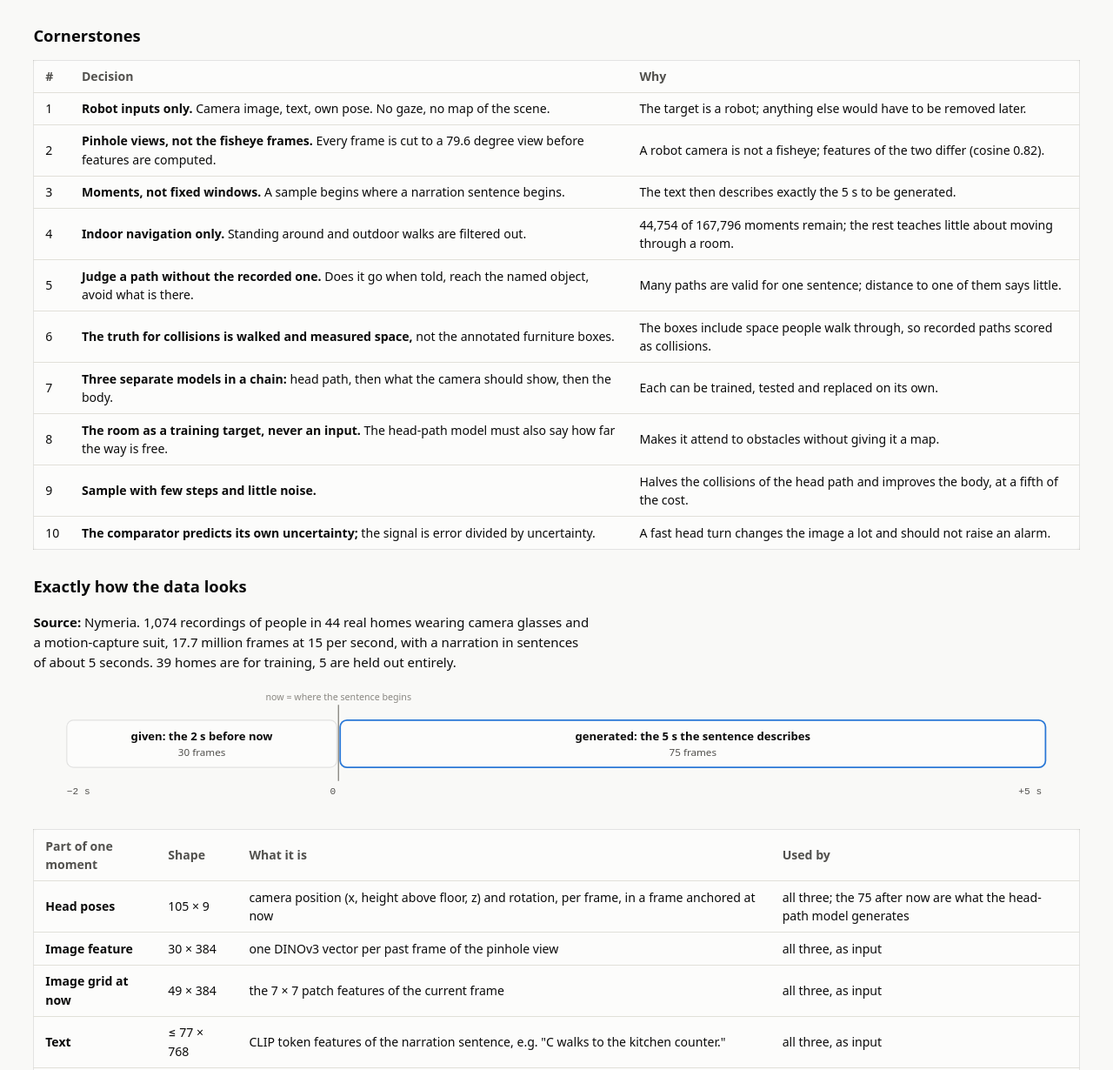
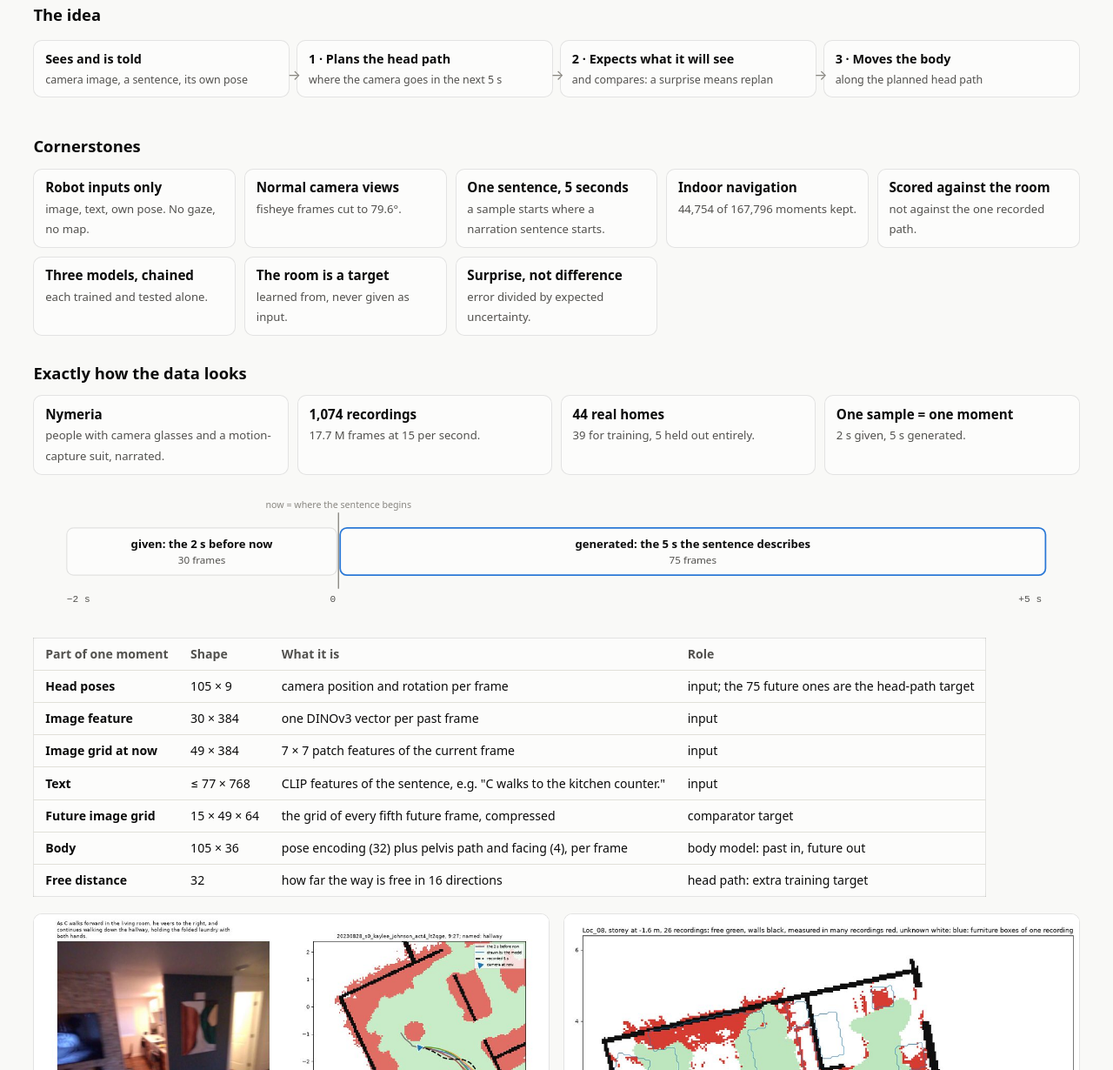
Before and after one commit to ernaz100/gray, a plain HTML site: page docs/index.html in a window 1280 px wide. Shown: the part 364-1594 px from the top of the page at 87% size. Drawn offline with Linux system fonts and the light colour scheme.

Commit message:
Dashboard summary: cards in place of the cornerstone table, and points to discuss
Co-Authored-By: Claude Fable 5.2 <noreply@anthropic.com>
Claude-Session: https://claude.ai/code/session_016T4Uy1UtYjECqA3B4Hxd48

```diff
--- a/docs/index.html
+++ b/docs/index.html
@@ -149,6 +149,17 @@ ul.tight li { margin: .25rem 0; }
 .row.pair .val { line-height: 20px; } .row.pair .val.v2 { top: 20px; }
 .ref { position: absolute; top: -2px; bottom: -2px; width: 0; border-left: 2px solid var(--ink-2); }
 .tip { position: fixed; z-index: 20; pointer-events: none; background: var(--ink); color: var(--page); font-size: .8rem; padding: 5px 8px; border-radius: 6px; max-width: 280px; display: none; }
+
+.keys { display: grid; grid-template-columns: repeat(auto-fit, minmax(230px, 1fr)); gap: .6rem; margin: .7rem 0 1.4rem; }
+.key { background: var(--surface); border: 1px solid var(--border); border-radius: 10px; padding: .6rem .8rem; }
+.key b { display: block; font-size: .95rem; }
+.key span { font-size: .82rem; color: var(--ink-2); }
+.asks { display: grid; gap: .7rem; margin: .8rem 0 1.4rem; max-width: 1000px; }
+.ask { display: grid; grid-template-columns: 2.2rem 1fr; gap: .4rem; background: var(--surface); border: 1px solid var(--border); border-radius: 10px; padding: .8rem 1rem; }
+.ask .n { font-size: 1.5rem; font-weight: 600; color: var(--accent); line-height: 1.2; }
+.ask .q { font-weight: 600; font-size: 1rem; }
+.ask .w { font-size: .88rem; color: var(--ink-2); margin: .2rem 0; }
+.ask .o { font-size: .88rem; }
 </style></head>
 <body>
 
@@ -159,7 +170,7 @@ ul.tight li { margin: .25rem 0; }
 <main id="panels">
 
 <section data-tab="Summary" id="summary">
-  <p class="lead">One page for a first look: <b>what was decided, what the data is, what was trained, and how it performs</b>. All numbers are from five homes that no model saw in training, unless a row says otherwise.</p>
+  <p class="lead"><b>Camera image and a sentence in, motion out</b>, with a check that notices when the world is not as expected. Numbers are from five homes no model saw in training.</p>
 
   <div class="tiles">
     <div class="tile"><div class="label">Trained so far</div><div class="value">3 models</div><div class="note">head path, comparator, body; each about 27 to 30 M parameters</div></div>
@@ -169,23 +180,33 @@ ul.tight li { margin: .25rem 0; }
     <div class="tile"><div class="label">Comparator, open problem</div><div class="value">13–16 %</div><div class="note">alarms when nothing changed; should be near 5 %</div></div>
   </div>
 
+  <h2>The idea</h2>
+  <div class="pipe">
+    <div class="stage"><div class="t">Sees and is told</div><div class="d">camera image, a sentence, its own pose</div></div>
+    <div class="stage"><div class="t">1 · Plans the head path</div><div class="d">where the camera goes in the next 5 s</div></div>
+    <div class="stage"><div class="t">2 · Expects what it will see</div><div class="d">and compares: a surprise means replan</div></div>
+    <div class="stage"><div class="t">3 · Moves the body</div><div class="d">along the planned head path</div></div>
+  </div>
+
   <h2>Cornerstones</h2>
-  <table>
-    <tr><th>#</th><th>Decision</th><th>Why</th></tr>
-    <tr><td>1</td><td><b>Robot inputs only.</b> Camera image, text, own pose. No gaze, no map of the scene.</td><td>The target is a robot; anything else would have to be removed later.</td></tr>
-    <tr><td>2</td><td><b>Pinhole views, not the fisheye frames.</b> Every frame is cut to a 79.6 degree view before features are computed.</td><td>A robot camera is not a fisheye; features of the two differ (cosine 0.82).</td></tr>
-    <tr><td>3</td><td><b>Moments, not fixed windows.</b> A sample begins where a narration sentence begins.</td><td>The text then describes exactly the 5 s to be generated.</td></tr>
-    <tr><td>4</td><td><b>Indoor navigation only.</b> Standing around and outdoor walks are filtered out.</td><td>44,754 of 167,796 moments remain; the rest teaches little about moving through a room.</td></tr>
-    <tr><td>5</td><td><b>Judge a path without the recorded one.</b> Does it go when told, reach the named object, avoid what is there.</td><td>Many paths are valid for one sentence; distance to one of them says little.</td></tr>
-    <tr><td>6</td><td><b>The truth for collisions is walked and measured space,</b> not the annotated furniture boxes.</td><td>The boxes include space people walk through, so recorded paths scored as collisions.</td></tr>
-    <tr><td>7</td><td><b>Three separate models in a chain:</b> head path, then what the camera should show, then the body.</td><td>Each can be trained, tested and replaced on its own.</td></tr>
-    <tr><td>8</td><td><b>The room as a training target, never an input.</b> The head-path model must also say how far the way is free.</td><td>Makes it attend to obstacles without giving it a map.</td></tr>
-    <tr><td>9</td><td><b>Sample with few steps and little noise.</b></td><td>Halves the collisions of the head path and improves the body, at a fifth of the cost.</td></tr>
-    <tr><td>10</td><td><b>The comparator predicts its own uncertainty;</b> the signal is error divided by uncertainty.</td><td>A fast head turn changes the image a lot and should not raise an alarm.</td></tr>
-  </table>
+  <div class="keys">
+    <div class="key"><b>Robot inputs only</b><span>image, text, own pose. No gaze, no map.</span></div>
+    <div class="key"><b>Normal camera views</b><span>fisheye frames cut to 79.6°.</span></div>
+    <div class="key"><b>One sentence, 5 seconds</b><span>a sample starts where a narration sentence starts.</span></div>
+    <div class="key"><b>Indoor navigation</b><span>44,754 of 167,796 moments kept.</span></div>
+    <div class="key"><b>Scored against the room</b><span>not against the one recorded path.</span></div>
+    <div class="key"><b>Three models, chained</b><span>each trained and tested alone.</span></div>
+    <div class="key"><b>The room is a target</b><span>learned from, never given as input.</span></div>
+    <div class="key"><b>Surprise, not difference</b><span>error divided by expected uncertainty.</span></div>
+  </div>
 
   <h2>Exactly how the data looks</h2>
-  <p><b>Source:</b> Nymeria. 1,074 recordings of people in 44 real homes wearing camera glasses and a motion-capture suit, 17.7 million frames at 15 per second, with a narration in sentences of about 5 seconds. 39 homes are for training, 5 are held out entirely.</p>
+  <div class="keys">
+    <div class="key"><b>Nymeria</b><span>people with camera glasses and a motion-capture suit, narrated.</span></div>
+    <div class="key"><b>1,074 recordings</b><span>17.7 M frames at 15 per second.</span></div>
+    <div class="key"><b>44 real homes</b><span>39 for training, 5 held out entirely.</span></div>
+    <div class="key"><b>One sample = one moment</b><span>2 s given, 5 s generated.</span></div>
+  </div>
   <svg class="diag" viewBox="0 0 1240 150" role="img" aria-label="One moment on a time axis">
     <rect class="bx" x="40" y="40" width="320" height="56" rx="8"/>
     <text x="200" y="64" text-anchor="middle">given: the 2 s before now</text>
@@ -198,14 +219,14 @@ ul.tight li { margin: .25rem 0; }
     <text class="io" x="40" y="128">−2 s</text><text class="io" x="352" y="128">0</text><text class="io" x="1168" y="128">+5 s</text>
   </svg>
   <table>
-    <tr><th>Part of one moment</th><th>Shape</th><th>What it is</th><th>Used by</th></tr>
-    <tr><td><b>Head poses</b></td><td>105 × 9</td><td>camera position (x, height above floor, z) and rotation, per frame, in a frame anchored at now</td><td>all three; the 75 after now are what the head-path model generates</td></tr>
-    <tr><td><b>Image feature</b></td><td>30 × 384</td><td>one DINOv3 vector per past frame of the pinhole view</td><td>all three, as input</td></tr>
-    <tr><td><b>Image grid at now</b></td><td>49 × 384</td><td>the 7 × 7 patch features of the current frame</td><td>all three, as input</td></tr>
-    <tr><td><b>Text</b></td><td>≤ 77 × 768</td><td>CLIP token features of the narration sentence, e.g. "C walks to the kitchen counter."</td><td>all three, as input</td></tr>
-    <tr><td><b>Future image grid</b></td><td>15 × 49 × 64</td><td>the grid of every fifth frame after now, compressed to 64 numbers per cell</td><td>comparator, as target</td></tr>
-    <tr><td><b>Body</b></td><td>105 × 36</td><td>per frame a pose encoding (32 numbers, a motion autoencoder over SMPL joints) and the pelvis path and facing direction (4)</td><td>body model: past as input, future as target</td></tr>
-    <tr><td><b>Free distance</b></td><td>32</td><td>how far the way is free around the camera in 16 directions, from the map of walked and measured space</td><td>head-path model, as extra training target only</td></tr>
+    <tr><th>Part of one moment</th><th>Shape</th><th>What it is</th><th>Role</th></tr>
+    <tr><td><b>Head poses</b></td><td>105 × 9</td><td>camera position and rotation per frame</td><td>input; the 75 future ones are the head-path target</td></tr>
+    <tr><td><b>Image feature</b></td><td>30 × 384</td><td>one DINOv3 vector per past frame</td><td>input</td></tr>
+    <tr><td><b>Image grid at now</b></td><td>49 × 384</td><td>7 × 7 patch features of the current frame</td><td>input</td></tr>
+    <tr><td><b>Text</b></td><td>≤ 77 × 768</td><td>CLIP features of the sentence, e.g. "C walks to the kitchen counter."</td><td>input</td></tr>
+    <tr><td><b>Future image grid</b></td><td>15 × 49 × 64</td><td>the grid of every fifth future frame, compressed</td><td>comparator target</td></tr>
+    <tr><td><b>Body</b></td><td>105 × 36</td><td>pose encoding (32) plus pelvis path and facing (4), per frame</td><td>body model: past in, future out</td></tr>
+    <tr><td><b>Free distance</b></td><td>32</td><td>how far the way is free in 16 directions</td><td>head path: extra training target</td></tr>
   </table>
   <div class="pair">
     <div class="card"><img src="img/paths-0.jpg" alt="Three moments: camera view with sentence, and the map with paths" loading="lazy">
@@ -251,13 +272,26 @@ ul.tight li { margin: .25rem 0; }
           <li><b>Weak:</b> the planner stops short and reads the layout of an unseen home poorly, most likely because there are only 39 training homes.</li>
           <li><b>Unproven:</b> the comparator, the part the project is named after. It has only been shown other recorded frames, alarms too often on an unchanged place, and is not connected to the chain yet.</li>
         </ul></div>
-      <div class="callout"><div class="h">Questions worth discussing</div>
-        <ul class="tight">
-          <li>How to test the comparator on a scene that really changes: a renderer (image features differ strongly from real ones) or a robot?</li>
-          <li>More homes for reading rooms: which dataset, given that a first try with another camera rig transferred poorly?</li>
-          <li>Which robot and camera to aim at; the Unitree G1's camera looks steeply down.</li>
-        </ul></div>
     </div>
+  </div>
+
+  <h2>To discuss</h2>
+  <div class="asks">
+    <div class="ask"><div class="n">1</div><div><div class="q">What is the claim, and what result would prove it?</div>
+      <div class="w">Head path and body are solid engineering; the comparator is the idea. Today it is only shown swapped frames from recordings.</div>
+      <div class="o"><b>Decide:</b> is "notices a changed scene and replans" the paper, and which experiment would convince a reviewer?</div></div></div>
+    <div class="ask"><div class="n">2</div><div><div class="q">How do we get a scene that really changes?</div>
+      <div class="w">Three routes: a renderer of one home (features differ strongly from real ones), edited real frames (an object painted into the path), or a robot.</div>
+      <div class="o"><b>Suggestion:</b> edited real frames first. Cheap, real image statistics, and the change is known exactly.</div></div></div>
+    <div class="ask"><div class="n">3</div><div><div class="q">Should the body go onto the G1 through the group's pipeline?</div>
+      <div class="w">The chain outputs SMPL motion along a planned path. The retargeting and tracking work in the group turns such motion into robot motion.</div>
+      <div class="o"><b>Decide:</b> is a robot demo a goal of this project, and who owns the hand-over?</div></div></div>
+    <div class="ask"><div class="n">4</div><div><div class="q">Is 39 homes a problem worth solving now?</div>
+      <div class="w">It limits reading unseen rooms. But with replanning every 1 to 2 s the planner already matches recorded paths.</div>
+      <div class="o"><b>Suggestion:</b> leave it for now, unless there is a known dataset of head-worn indoor video with geometry.</div></div></div>
+    <div class="ask"><div class="n">5</div><div><div class="q">Which baselines and which deadline?</div>
+      <div class="w">Nothing has been compared with other methods yet, and the scoring is our own.</div>
+      <div class="o"><b>Ask:</b> which prior work must be in the comparison, and what venue sets the timeline.</div></div></div>
   </div>
 </section>
 
```
